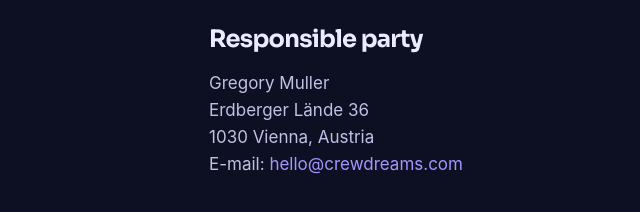
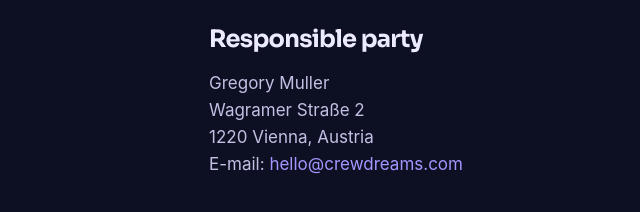
Before and after one commit to gregyyyyy/crewdreams-website, a plain HTML site: page privacy.html in a window 1280 px wide. Shown: the part 344-556 px from the top of the page, 51-691 px from the left. Drawn offline with Linux system fonts and the light colour scheme.

Commit message:
Imprint and privacy: new address (Wagramer Straße 2, 1220 Wien)
Co-Authored-By: Claude Opus 5.5 <noreply@anthropic.com>
Claude-Session: https://claude.ai/code/session_014H84HkLgrymPCooe3ErtJR

```diff
--- a/privacy.html
+++ b/privacy.html
@@ -31,7 +31,7 @@
   <p>CrewDreams is an app for inflight rest and sleep planning for airline crews. This policy explains which data the app and this website process, why, and what your rights are. In short: there is no login, only your flights are read, and everything stays on your device – except the free-text notes you choose to write, which an AI reads to adjust your plan.</p>
 
   <h2>Responsible party</h2>
-  <p>Gregory Muller<br>Erdberger Lände 36<br>1030 Vienna, Austria<br>E-mail: <a href="mailto:hello@crewdreams.com">hello@crewdreams.com</a></p>
+  <p>Gregory Muller<br>Wagramer Straße 2<br>1220 Vienna, Austria<br>E-mail: <a href="mailto:hello@crewdreams.com">hello@crewdreams.com</a></p>
 
   <h2>What the app stores – on your device only</h2>
   <ul>
@@ -74,7 +74,7 @@
   <p>CrewDreams ist eine App für Inflight Rest und Schlafplanung von Airline-Crews. Diese Erklärung beschreibt, welche Daten die App und diese Webseite verarbeiten, wozu, und welche Rechte du hast. Kurz: Es gibt kein Login, gelesen werden nur deine Flüge, und alles bleibt auf deinem Gerät – außer den freien Notizen, die du schreiben kannst; diese liest eine KI, um deinen Plan anzupassen.</p>
 
   <h2>Verantwortlich</h2>
-  <p>Gregory Muller<br>Erdberger Lände 36<br>1030 Wien, Österreich<br>E-Mail: <a href="mailto:hello@crewdreams.com">hello@crewdreams.com</a></p>
+  <p>Gregory Muller<br>Wagramer Straße 2<br>1220 Wien, Österreich<br>E-Mail: <a href="mailto:hello@crewdreams.com">hello@crewdreams.com</a></p>
 
   <h2>Was die App speichert – nur auf deinem Gerät</h2>
   <ul>
```
Also changed, not shown: impressum.html (+1 -1 lines).
